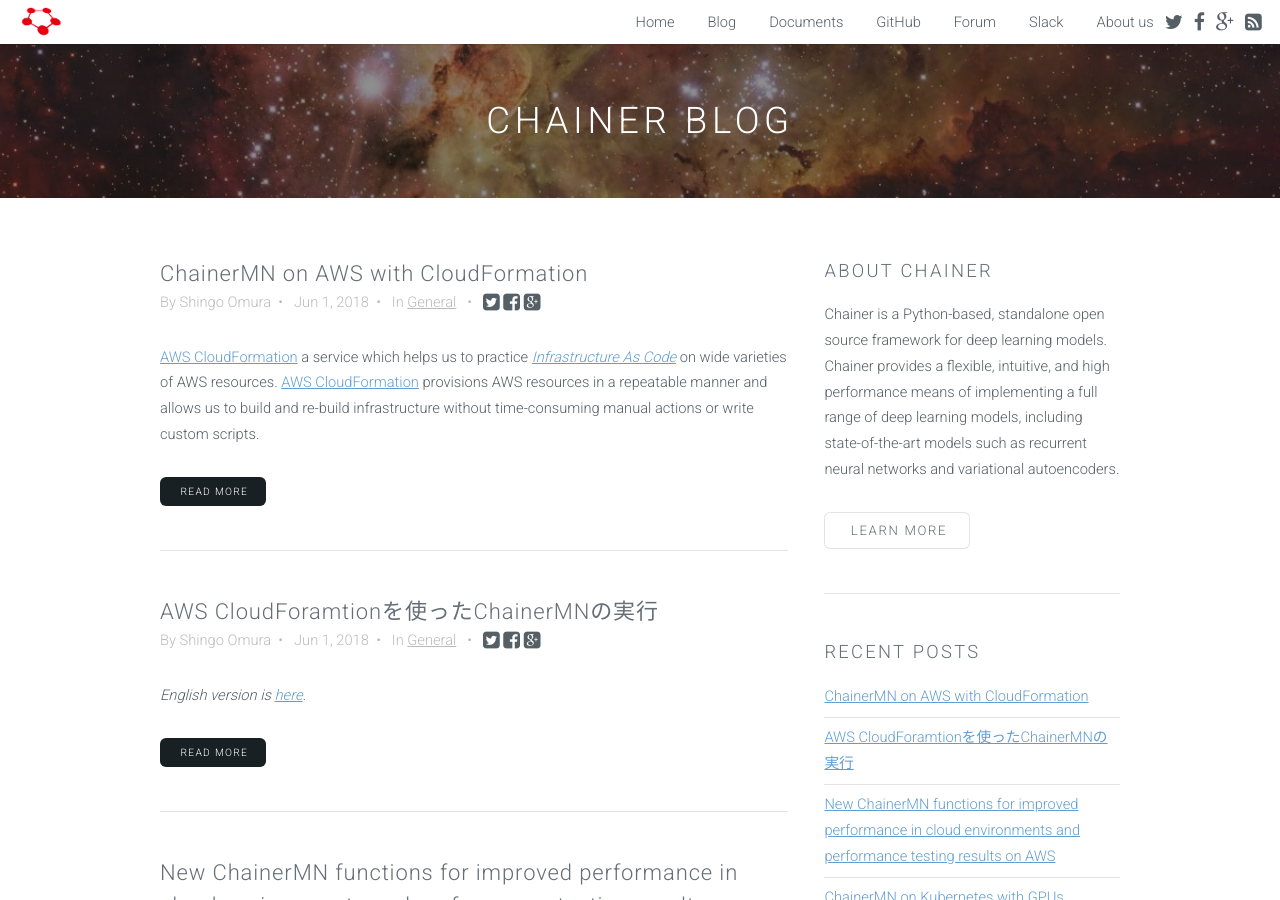
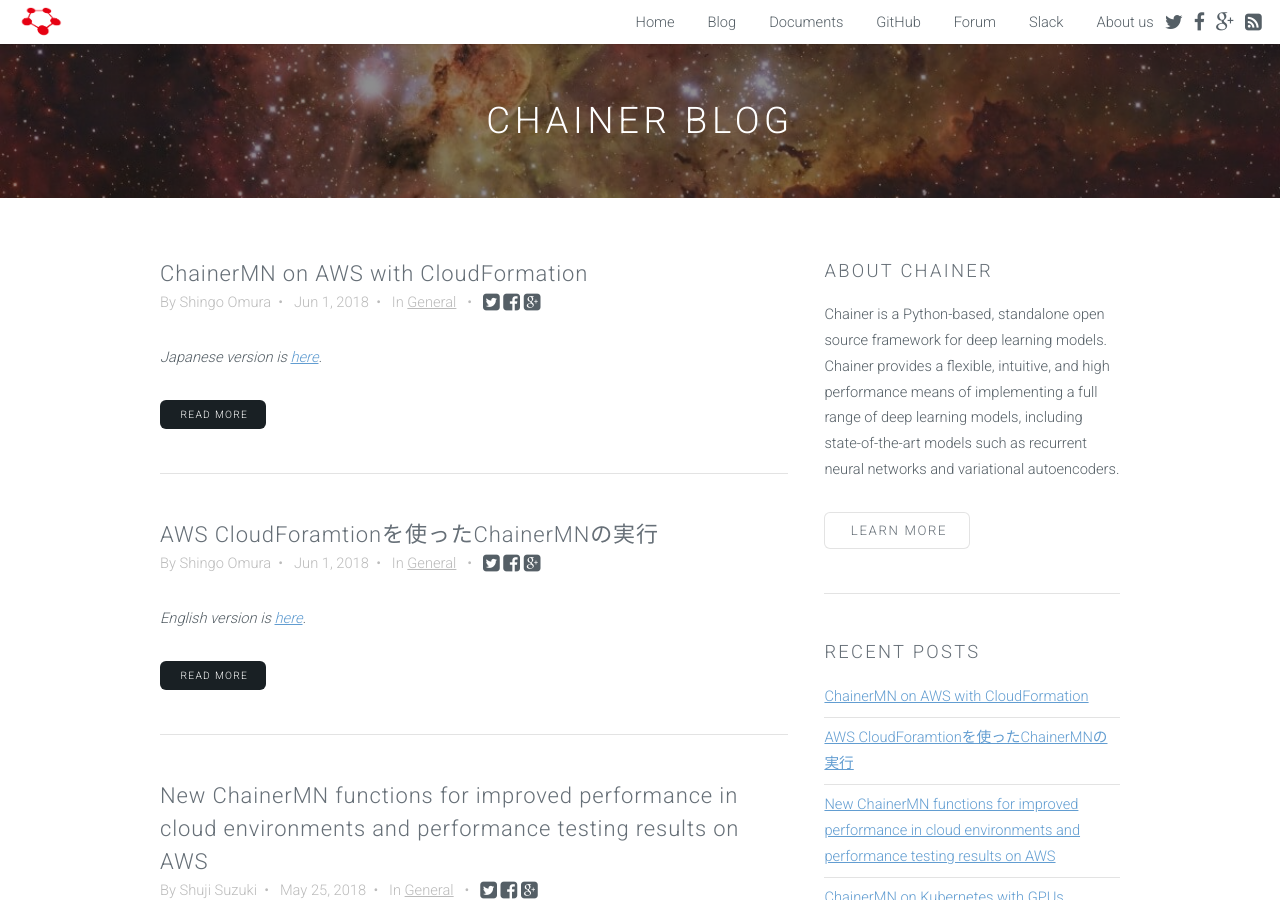
Before and after one commit to chainer/chainer.org, a Jekyll site: the page built from blog/index.html, in a window 1280 px wide and 900 px high. Built offline with Jekyll 4.4.1, drawn with Linux system fonts in a browser that asks for light colours; the list of posts is cut into pages by our own code.

Commit message:
add english <-> japanese article link to 'chainermn-on-aws-with-cloudformation' article

```diff
--- a/_posts/2018-06-01-chainermn-on-aws-with-cloudformation.md
+++ b/_posts/2018-06-01-chainermn-on-aws-with-cloudformation.md
@@ -4,6 +4,8 @@
 categories: General
 author: Shingo Omura
 ---
+
+_Japanese version is [here]({{ site.baseurl }}/general/2018/06/01/chainermn-on-aws-with-cloudformation-ja.html)._
 
 [AWS CloudFormation][CFN] a service which helps us to practice [_Infrastructure As Code_](https://en.wikipedia.org/wiki/Infrastructure_as_Code) on wide varieties of AWS resources.  [AWS CloudFormation][CFN] provisions AWS resources in a repeatable manner and allows us to build and re-build infrastructure without time-consuming manual actions or write custom scripts.
 
```
Also changed, not shown: _posts/2018-06-01-chainermn-on-aws-with-cloudformation-ja.md (+1 -1 lines).
